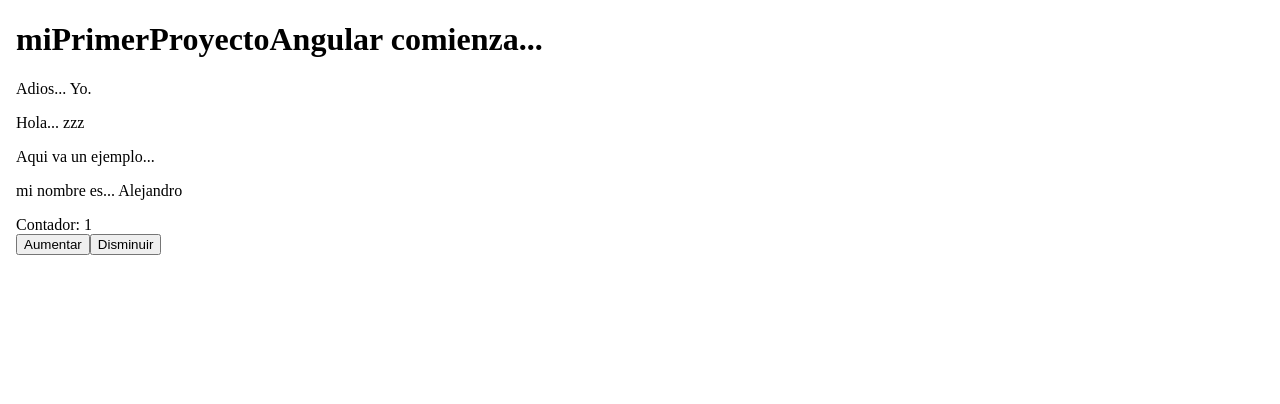
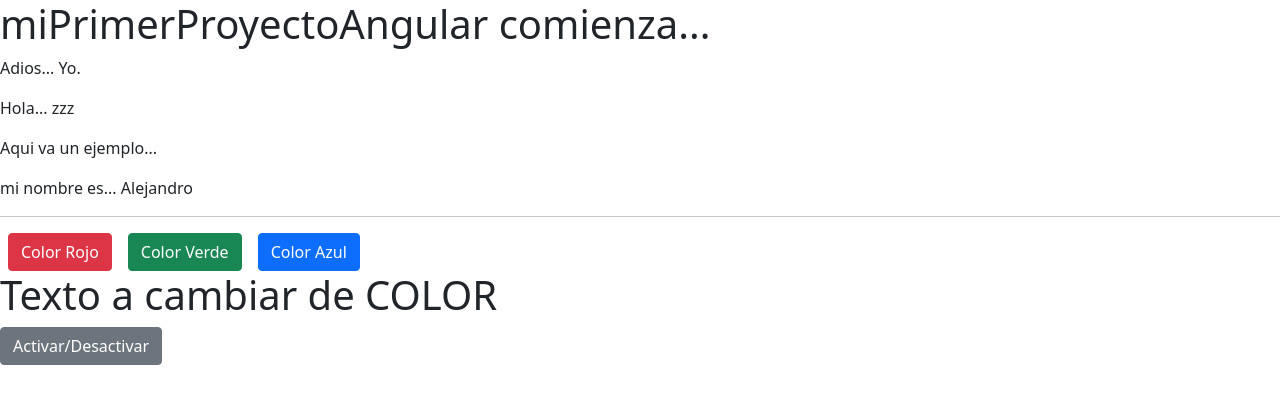
Before and after one commit to southvalhalla/PruebaAngular, an Angular app: page / in a window 1280 px wide. Shown: the top 404 px of the page. Built offline with nearby package versions, Linux system fonts and the light colour scheme.

Commit message:
Class Binding o enlace de clases

```diff
--- a/src/app/app.component.html
+++ b/src/app/app.component.html
@@ -10,6 +10,7 @@
   <h1>{{title}} comienza...</h1>
   <p>{{bye}} Yo.</p>
   <app-empleados></app-empleados>
-  <app-contador></app-contador>
+  <!-- <app-contador></app-contador> -->
+  <app-botones></app-botones>
 </body>
 </html>
--- a/src/app/app.module.ts
+++ b/src/app/app.module.ts
@@ -5,10 +5,11 @@ import { AppComponent } from './app.component';
 import { EmpleadosComponent } from './components/empleados/empleados.componet';
 import { EmpleadoComponent } from './components/empleado/empleado.component';
 import { ContadorComponent } from './components/contador/contador.component';
+import { BotonesComponent } from './botones/botones.component';
 
 @NgModule({
   declarations: [
-    AppComponent,EmpleadosComponent, EmpleadoComponent, ContadorComponent
+    AppComponent,EmpleadosComponent, EmpleadoComponent, ContadorComponent, BotonesComponent
   ],
   imports: [
     BrowserModule
--- /dev/null
+++ b/src/app/botones/botones.component.html
@@ -0,0 +1,16 @@
+<hr>
+<div>
+    <button [ngClass]="{
+        'disabled' : button_disabled,
+        'btn' : true,
+        'btn-danger' : true
+    }" class="mx-2" (click)="text_color = 'text-danger'">Color Rojo</button>
+    <button [class.disabled]="button_disabled" class="btn btn-success mx-2" (click)="text_color = 'text-success'">Color Verde</button>
+    <button [class.disabled]="button_disabled" class="btn btn-primary mx-2" (click)="text_color = 'text-primary'">Color Azul</button>
+</div>
+
+<h1 [class]="text_color">Texto a cambiar de COLOR</h1>
+
+<button class="btn btn-secondary" (click)="button_disabled = !button_disabled">
+    Activar/Desactivar
+</button>
--- /dev/null
+++ b/src/app/botones/botones.component.ts
@@ -0,0 +1,12 @@
+import { Component } from '@angular/core';
+
+@Component({
+  selector: 'app-botones',
+  templateUrl: './botones.component.html',
+  styleUrls: ['./botones.component.css']
+})
+export class BotonesComponent {
+  text_color:string = "";
+
+  button_disabled:boolean = false;
+}
--- a/src/index.html
+++ b/src/index.html
@@ -6,6 +6,7 @@
   <base href="/">
   <meta name="viewport" content="width=device-width, initial-scale=1">
   <link rel="icon" type="image/x-icon" href="favicon.ico">
+  <link href="https://cdn.jsdelivr.net/npm/bootstrap@5.0.2/dist/css/bootstrap.min.css" rel="stylesheet" integrity="sha384-EVSTQN3/azprG1Anm3QDgpJLIm9Nao0Yz1ztcQTwFspd3yD65VohhpuuCOmLASjC" crossorigin="anonymous">
 </head>
 <body>
   <app-root></app-root>
```
Also changed, not shown: src/app/botones/botones.component.css (added), 1 other file (tests, documents, lock files or other folders).
